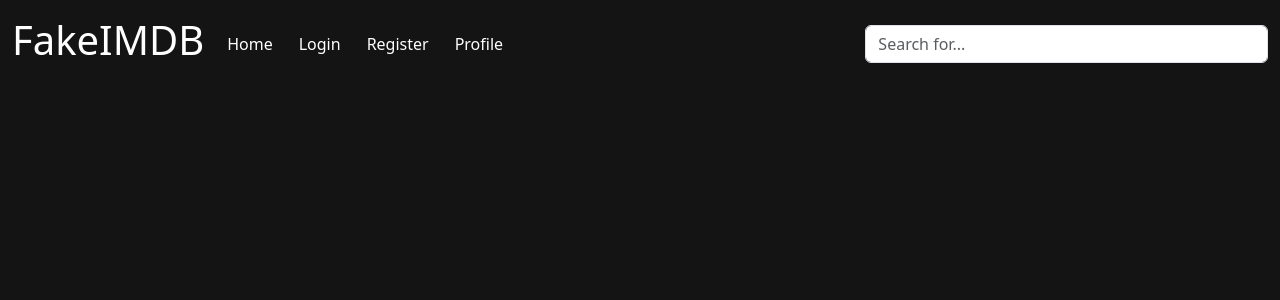
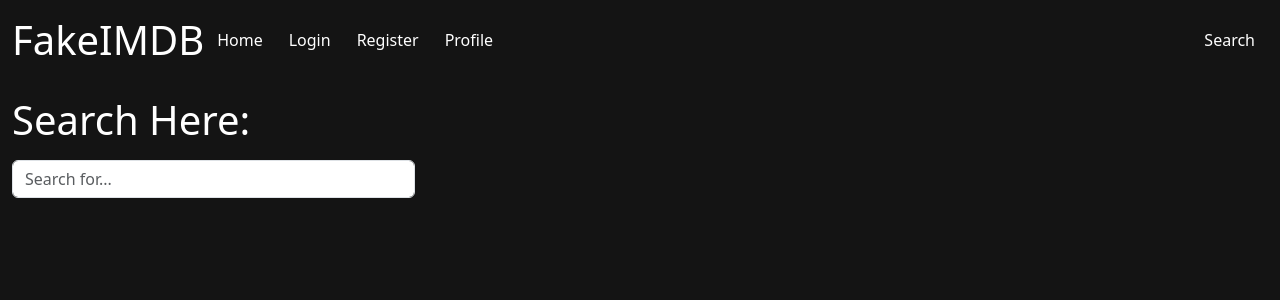
Before and after one commit to yeahitsSuri/movie-react-app, a React (Create React App) app: page /search in a window 1280 px wide. Shown: the top 300 px of the page. Built offline with nearby package versions, Linux system fonts and the light colour scheme; no server answers.

Commit message:
search page/details upd

```diff
--- a/src/App.css
+++ b/src/App.css
@@ -50,3 +50,13 @@ body {
   font-weight: bold;
   text-decoration: none;
 }
+
+.search-link {
+  margin-left: auto;
+}
+
+.header-container {
+  display: flex;
+  justify-content: space-between;
+  align-items: center;
+}
--- a/src/App.js
+++ b/src/App.js
@@ -1,11 +1,12 @@
 import React, { useState, useEffect } from 'react';
-import { BrowserRouter as Router, Route, Routes, Navigate} from 'react-router-dom';
+import { BrowserRouter as Router, Route, Routes, Navigate } from 'react-router-dom';
 import "bootstrap/dist/css/bootstrap.min.css"
 import './App.css';
 import HomePage from "./home-page/HomePage";
 import MovieIntroScreen from './home-page/MovieIntroScreen';
-import SearchBar from './components/SearchBar'
 import WebHeader from './components/WebHeader';
+import SearchPage from './search-page/index.js';
+import ProfilePage from './profile-page';
 
 const App = () => {
   const [movies, setMovies] = useState([]);
@@ -59,12 +60,11 @@ const App = () => {
     <Router>
       <div className='container-fluid movie-app'>
         <div className='row d-flex align-items-center mt-3 mb-4'>
-          <WebHeader header='FakeIMDB'/>
-          <SearchBar searchKey={searchKey} setSearchKey={setSearchKey}/>
+          <WebHeader header='FakeIMDB' />
         </div>
 
         <Routes>
-          <Route path="/" element={<Navigate to="/home"/>}/>
+          <Route path="/" element={<Navigate to="/home" />} />
           <Route
             path="/home"
             element={
@@ -76,13 +76,23 @@ const App = () => {
               />
             }
           />
+          <Route
+            path="/search"
+            element={<SearchPage
+              movies={movies}
+              setMovies={setMovies}
+              setSearchKey={setSearchKey}
+              addFavoriteMovie={addFavoriteMovie} />}
+          />
 
           <Route
-            path="/movies/:id"
+            path="/details/:id"
             element={
-              <MovieIntroScreen movies={movies} favorites={favorites} />
+              <MovieIntroScreen details={movies} favorites={favorites} />
             }
           />
+          <Route path="/profile" element={<ProfilePage/>}/>
+
         </Routes>
       </div>
     </Router>
--- a/src/components/MovieList.js
+++ b/src/components/MovieList.js
@@ -9,7 +9,7 @@ const MovieList = (props) => {
       {props.movies &&
         props.movies.map((movie, index) => (
           <div className="image-container d-flex justify-content-start m-3" key={index}>
-            <Link to={`/movies/${movie.imdbID}`}>
+            <Link to={`/details/${movie.imdbID}`}>
             <img src={movie.Poster} alt="movie" />
             </Link>
             <div
--- a/src/components/WebHeader.js
+++ b/src/components/WebHeader.js
@@ -1,16 +1,16 @@
 import React from 'react';
 import { Link } from 'react-router-dom';
-import '../App.css';
 
 const WebHeader = (props) => {
   return (
     <div className="col">
-      <h1>
+      <h1 className="header-container">
         <span>{props.header}</span>
-        <Link to="/home" className="btn btn-link home-link" style={{ marginLeft: '10px'}}>Home</Link>
+        <Link to="/home" className="btn btn-link home-link">Home</Link>
         <Link to="/login" className="btn btn-link home-link">Login</Link>
         <Link to="/register" className="btn btn-link home-link">Register</Link>
         <Link to="/profile" className="btn btn-link home-link">Profile</Link>
+        <Link to="/search" className="btn btn-link home-link search-link">Search</Link>
       </h1>
     </div>
   );
--- a/src/home-page/HomePage.js
+++ b/src/home-page/HomePage.js
@@ -1,32 +1,15 @@
 import React from 'react';
 import MovieList from '../components/MovieList';
 import MovieListHeader from '../components/MovieListHeader';
-import AddFavorites from '../components/AddFavorites';
 import RemoveFavorites from '../components/RemoveFavorites';
 
-const HomePage = ({movies, favorites, addFavoriteMovie, removeFavoriteMovie}) => {
-    const showSearchResultsHeader = movies.length > 0;
+const HomePage = ({ favorites, removeFavoriteMovie}) => {
 
     return (
         <>
-            {/* Display Searching Results */}
-            {showSearchResultsHeader && (
-                <div className='row d-flex align-items-center mt-3 mb-4'>
-                    <MovieListHeader header='Searching Results: '/>
-                </div>
-            )}
-
-            <div className='row'>
-                <MovieList
-                    movies={movies}
-                    handleFavoritesClick={addFavoriteMovie}
-                    favoriteIcon={AddFavorites}
-                />
-            </div>
-
             {/* Display User's Favorites */}
             <div className='row d-flex align-items-center mt-3 mb-4'>
-                <MovieListHeader header='Favorites'/>
+                <MovieListHeader header='My Favorites'/>
             </div>
 
             <div className='row'>
--- a/src/home-page/MovieIntroScreen.js
+++ b/src/home-page/MovieIntroScreen.js
@@ -1,7 +1,7 @@
 import React, { useState, useEffect } from 'react';
 import { useParams } from 'react-router-dom';
 
-const MovieIntroScreen = ({}) => {
+const MovieIntroScreen = () => {
   const { id } = useParams();
   const [movieDetails, setMovieDetails] = useState(null);
 
--- a/src/profile-page/index.js
+++ b/src/profile-page/index.js
@@ -1,5 +1,86 @@
-import React from "react";
+import React, { useState, useEffect } from "react";
+import { useSelector, useDispatch } from "react-redux";
+import { useNavigate } from "react-router-dom";
+import { profileThunk, logoutThunk, updateUserThunk }
+  from "../services/auth-thunks";
 
-const ProfilePage = () => {
+function ProfilePage() {
+ const { currentUser } = useSelector((state) => state.user);
+ const [profile, setProfile] = useState(currentUser);
 
-}
+ const dispatch = useDispatch();
+ const navigate = useNavigate();
+
+ const save = async () => {
+    await dispatch(updateUserThunk({userId: currentUser._id, user: profile}));
+};
+
+ useEffect(() => {
+  setProfile(currentUser);
+}, [currentUser]);
+
+ useEffect(() => {
+  async function fetchData() {
+      const {payload} = await dispatch(profileThunk());
+      console.log(payload);
+      setProfile(payload);
+  }
+  fetchData();
+},[dispatch]);
+
+ return (
+  <div>
+    <h1>Profile Screen</h1><br/>
+    {profile ? (
+        <div className="container">
+            <div className="row mt-3">
+                <div className="col-3">
+                    <label>First Name</label>
+                </div>
+                <div className="col">
+                    <input className="form-control" type="text" value={profile.firstName} onChange={(event) => {
+                        const newProfile = {
+                            ...profile, firstName: event.target.value,
+                        };
+                        setProfile(newProfile);
+                    }}/>
+                </div>
+            </div>
+            <div className="row mt-3">
+                <div className="col-3">
+                    <label>Last Name</label>
+                </div>
+                <div className="col">
+                    <input className="form-control" type="text" value={profile.lastName} onChange={(event) => {
+                        const newProfile = {
+                            ...profile, lastName: event.target.value,
+                        };
+                        setProfile(newProfile);
+                    }}/>
+                </div>
+            </div>
+            <div className="row mt-3">
+            <div className="col">
+                <button className="btn btn-danger" onClick={() => {
+                    dispatch(logoutThunk());
+                    navigate("/tuiter/login");
+                }}>
+                    Logout
+                </button>
+            </div>
+            </div>
+            <div className="row mt-3">
+                <div className="col">
+                    <button className="btn btn-primary" onClick={save}>Save</button>
+                </div>
+            </div>
+        </div>
+        ) :
+        <div>
+            <h3>You have not Login or Register.</h3>
+        </div>
+    }
+  </div>
+  );
+};
+export default ProfilePage;
--- a/src/search-page/index.js
+++ b/src/search-page/index.js
@@ -0,0 +1,45 @@
+import React, { useEffect } from 'react';
+import SearchBar from '../components/SearchBar';
+import MovieList from '../components/MovieList';
+import MovieListHeader from '../components/MovieListHeader';
+import AddFavorites from '../components/AddFavorites';
+
+const SearchPage = ({ setSearchKey, movies, addFavoriteMovie, setMovies }) => {
+  const showSearchResultsHeader = movies.length > 0;
+
+  useEffect(() => {
+    setSearchKey(''); // Clear the searchKey state when the component mounts
+    return () => {
+      setMovies([]); // Clear the movies state when the component unmounts
+    };
+  }, [setSearchKey, setMovies]);
+
+  return (
+    <div>
+      <div className='row d-flex align-items-center mt-3 mb-2'>
+        <MovieListHeader header='Search Here: ' />
+      </div>
+      <div className='row d-flex align-items-center mt-1 mb-4'>
+        <SearchBar searchKey='' setSearchKey={setSearchKey} />
+      </div>
+
+      {/* Display Searching Results */}
+      {showSearchResultsHeader && (
+        <div>
+          <div className='row d-flex align-items-center mt-3 mb-4'>
+            <MovieListHeader header='Searching Results: ' />
+          </div>
+          <div className='row'>
+            <MovieList
+              movies={movies}
+              handleFavoritesClick={addFavoriteMovie}
+              favoriteIcon={AddFavorites}
+            />
+          </div>
+        </div>
+      )}
+    </div>
+  );
+};
+
+export default SearchPage;
```
